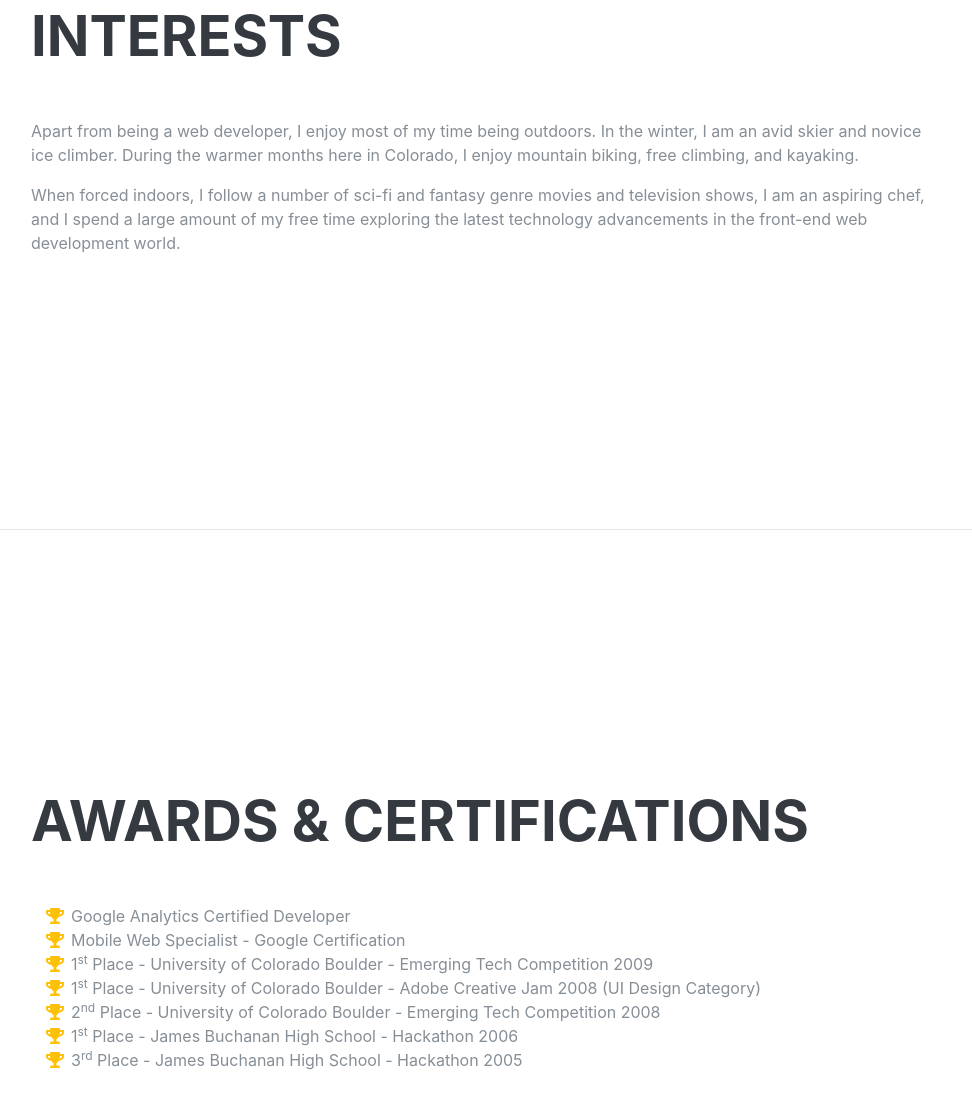
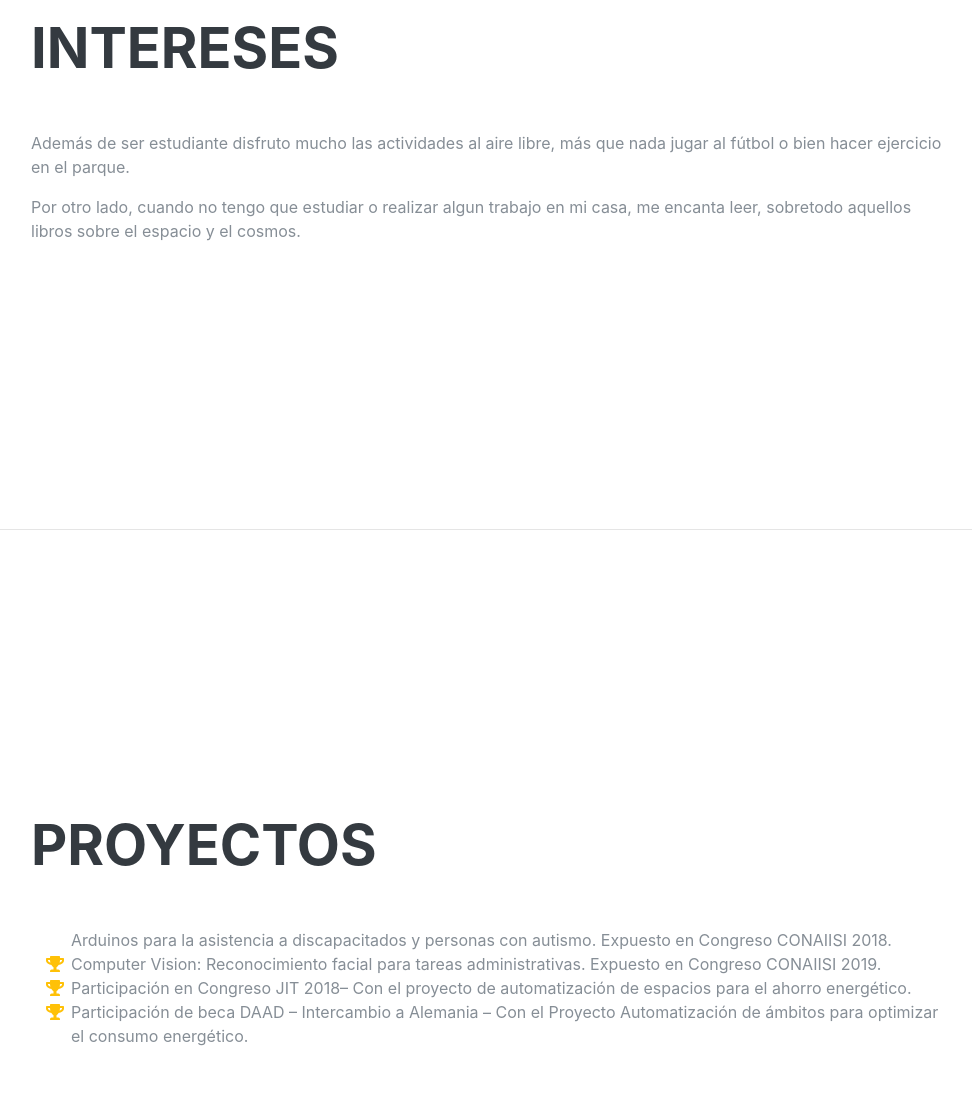
Before and after one commit to nawealvarez/nawealvarez.github.io, a plain HTML site: page index.html in a window 1280 px wide. Shown: the part 3475-4583 px from the top of the page, without its empty margins (289-1261 px from the left). Drawn offline with Linux system fonts and the light colour scheme; a web font is replaced by a local one.

Commit message:
proyectos

```diff
--- a/index.html
+++ b/index.html
@@ -164,7 +164,7 @@
           </li>
         </ul>
 
-        <div class="subheading mb-3">Idiomas</div>
+        <div class="subheading mb-3">Idiomas &amp; Otras habilidades</div>
         <ul class="fa-ul mb-0">
           <li>
             <i class="fa-li fa fa-check"></i>
@@ -172,6 +172,7 @@
           <li>
             <i class="fa-li fa fa-check"></i>
             Inglés - B2</li>
+          <li>
         </ul>
       </div>
     </section>
@@ -180,9 +181,9 @@
 
     <section class="resume-section p-3 p-lg-5 d-flex align-items-center" id="interests">
       <div class="w-100">
-        <h2 class="mb-5">Interests</h2>
-        <p>Apart from being a web developer, I enjoy most of my time being outdoors. In the winter, I am an avid skier and novice ice climber. During the warmer months here in Colorado, I enjoy mountain biking, free climbing, and kayaking.</p>
-        <p class="mb-0">When forced indoors, I follow a number of sci-fi and fantasy genre movies and television shows, I am an aspiring chef, and I spend a large amount of my free time exploring the latest technology advancements in the front-end web development world.</p>
+        <h2 class="mb-5">Intereses</h2>
+        <p>Además de ser estudiante disfruto mucho las actividades al aire libre, más que nada jugar al fútbol o bien hacer ejercicio en el parque.</p>
+        <p class="mb-0">Por otro lado, cuando no tengo que estudiar o realizar algun trabajo en mi casa, me encanta leer, sobretodo aquellos libros sobre el espacio y el cosmos.</p>
       </div>
     </section>
 
@@ -190,34 +191,21 @@
 
     <section class="resume-section p-3 p-lg-5 d-flex align-items-center" id="awards">
       <div class="w-100">
-        <h2 class="mb-5">Awards &amp; Certifications</h2>
+        <h2 class="mb-5">Proyectos</h2>
         <ul class="fa-ul mb-0">
+            <i class="fa-li fa fa-trophy text-warning"></i>
+            Arduinos para la asistencia a discapacitados y personas con autismo. Expuesto en Congreso CONAIISI 2018.</li>
           <li>
             <i class="fa-li fa fa-trophy text-warning"></i>
-            Google Analytics Certified Developer</li>
+            Computer Vision: Reconocimiento facial para tareas administrativas. Expuesto en Congreso CONAIISI 2019.</li>
+          <li>
           <li>
             <i class="fa-li fa fa-trophy text-warning"></i>
-            Mobile Web Specialist - Google Certification</li>
+            Participación en Congreso JIT 2018– Con el proyecto de automatización de espacios para el ahorro energético.</li>
           <li>
             <i class="fa-li fa fa-trophy text-warning"></i>
-            1<sup>st</sup>
-            Place - University of Colorado Boulder - Emerging Tech Competition 2009</li>
+            Participación de beca DAAD – Intercambio a Alemania – Con el Proyecto Automatización de ámbitos para optimizar el consumo energético.</li>
           <li>
-            <i class="fa-li fa fa-trophy text-warning"></i>
-            1<sup>st</sup>
-            Place - University of Colorado Boulder - Adobe Creative Jam 2008 (UI Design Category)</li>
-          <li>
-            <i class="fa-li fa fa-trophy text-warning"></i>
-            2<sup>nd</sup>
-            Place - University of Colorado Boulder - Emerging Tech Competition 2008</li>
-          <li>
-            <i class="fa-li fa fa-trophy text-warning"></i>
-            1<sup>st</sup>
-            Place - James Buchanan High School - Hackathon 2006</li>
-          <li>
-            <i class="fa-li fa fa-trophy text-warning"></i>
-            3<sup>rd</sup>
-            Place - James Buchanan High School - Hackathon 2005</li>
         </ul>
       </div>
     </section>
```
